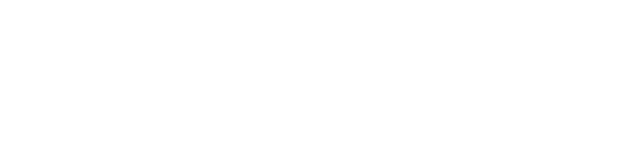
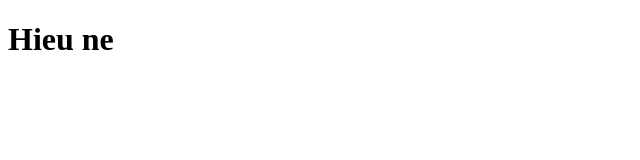
Before and after one commit to phamthehieu/TestGit, a plain HTML site: page index.html in a window 1280 px wide. Shown: the whole page, without its empty margins (0-640 px from the left). Drawn offline with Linux system fonts and the light colour scheme.

Commit message:
add index hieu

```diff
--- a/index.html
+++ b/index.html
@@ -5,6 +5,6 @@
     <title>Title</title>
 </head>
 <body>
-
+<h1>Hieu ne</h1>
 </body>
 </html>
```
